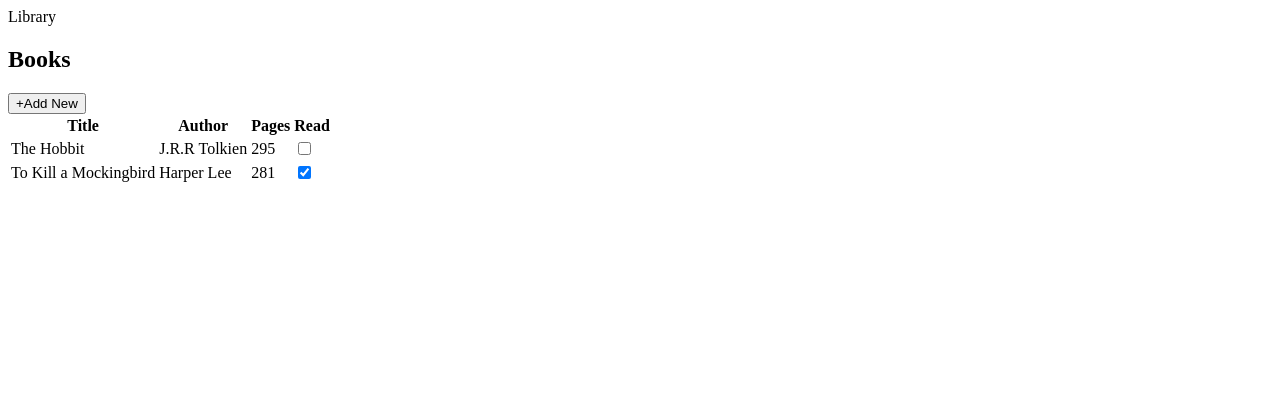
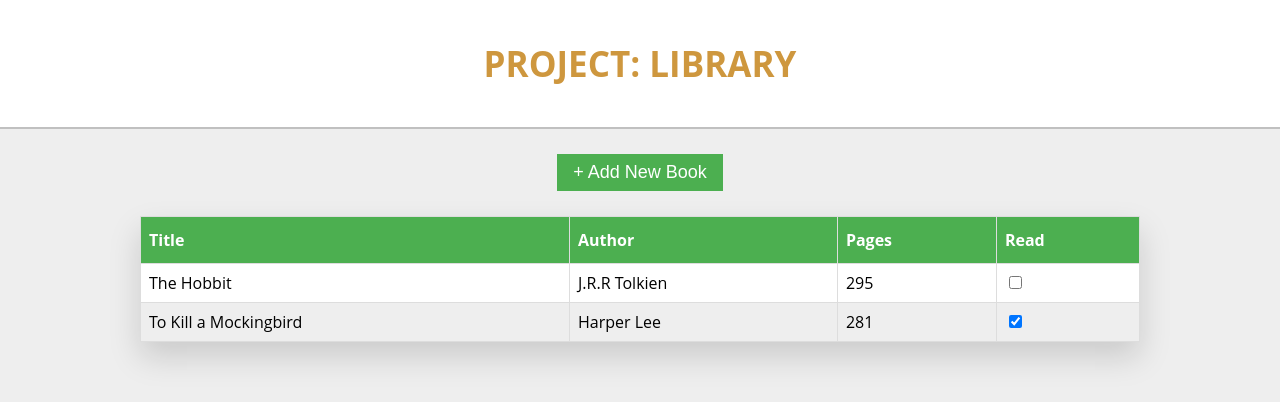
Before and after one commit to macs054/odinproject-library, a plain HTML site: page index.html in a window 1280 px wide. Drawn offline with Linux system fonts and the light colour scheme.

Commit message:
Applied CSS

```diff
--- a/index.html
+++ b/index.html
@@ -5,12 +5,11 @@
         <link rel="stylesheet" href="style.css">
     </head>
     <body>
-        <header>Library</header>
+        <header>PROJECT: LIBRARY</header>
         <main>
             <div class="books">
                 <div class="list-header">
-                    <h2>Books</h2>
-                    <button id="addBook">+Add New</button>
+                    <button id="addBook">+ Add New Book</button>
                 </div>
                 <div class="list-items">
                     <table id="bookList">
--- a/style.css
+++ b/style.css
@@ -0,0 +1,66 @@
+html {
+    font-family: "Open Sans", "Helvetica Neue", Helvetica, Arial, sans-serif;
+}
+
+body {
+    background-color: #eee;
+    margin: 0;
+}
+
+header {
+    text-align: center;
+    color: #ce973e;
+    font-weight: bold;
+    font-size: 35px;
+    padding: 40px 0px 40px 0px;
+    border-bottom: 2px solid silver;
+    background-color: white;
+}
+
+.list-header {
+    margin: 0 auto;
+    text-align: center;
+    padding-bottom: 25px;
+    padding-top: 25px;
+}
+
+#bookList {
+    margin: 0 auto;
+    width: 1000px;
+    box-shadow: 0px 15px 30px rgb(0 0 0 / 15%);
+    border-collapse: collapse;
+}
+
+#bookList td, #bookList th {
+    border: 1px solid #ddd;
+    padding: 8px;
+}
+
+#bookList tr:nth-child(even) {background-color: white;}
+
+#bookList tr:hover {background-color: #ddd;}
+
+#bookList th {
+    padding-top: 12px;
+    padding-bottom: 12px;
+    text-align: left;
+    background-color: #4CAF50;
+    color: white;
+}
+
+#addBook {
+    color: white;
+    background-color: #4CAF50;
+    text-decoration: none;
+    border: none;
+    margin: 0;
+    padding: 8px 16px;
+    vertical-align: middle;
+    cursor: pointer;
+    font-size: 18px;
+}
+
+#addBook:hover {
+    box-shadow: none;
+    background-color: #059862;
+}
```
